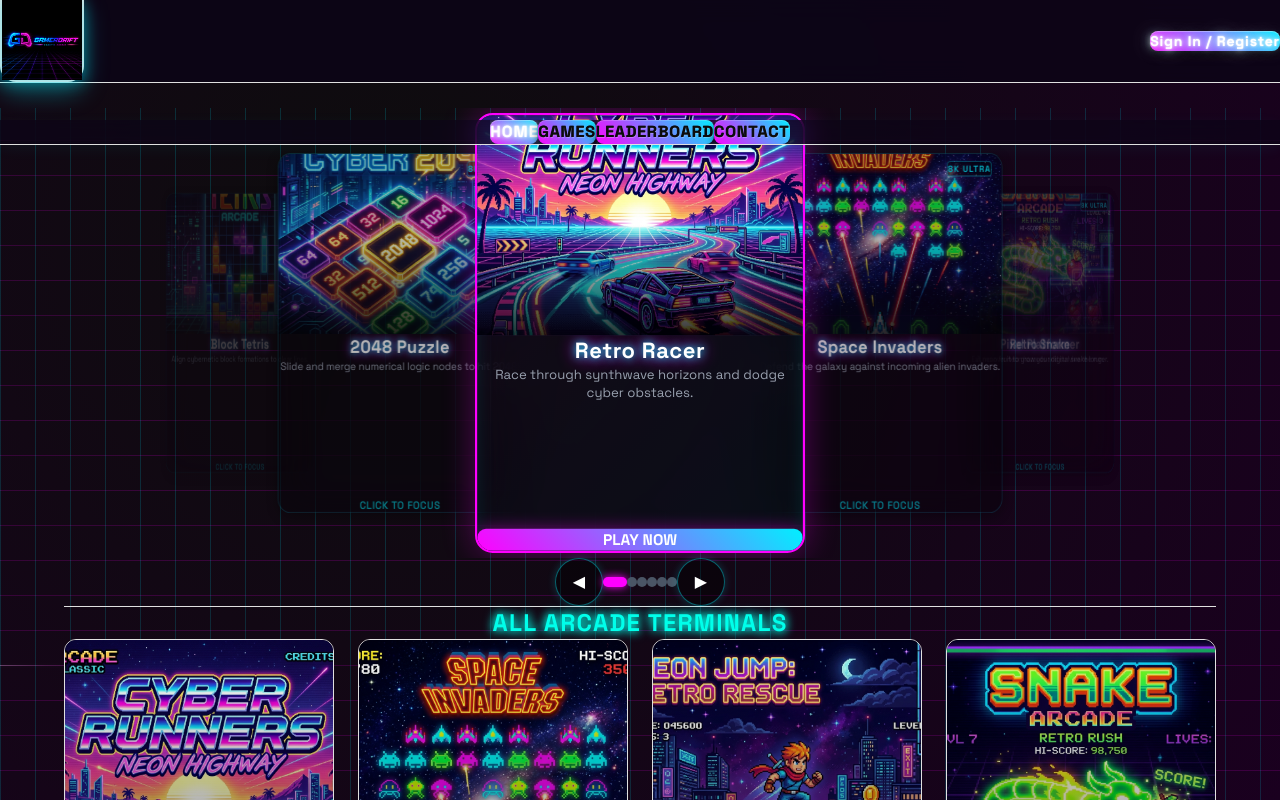
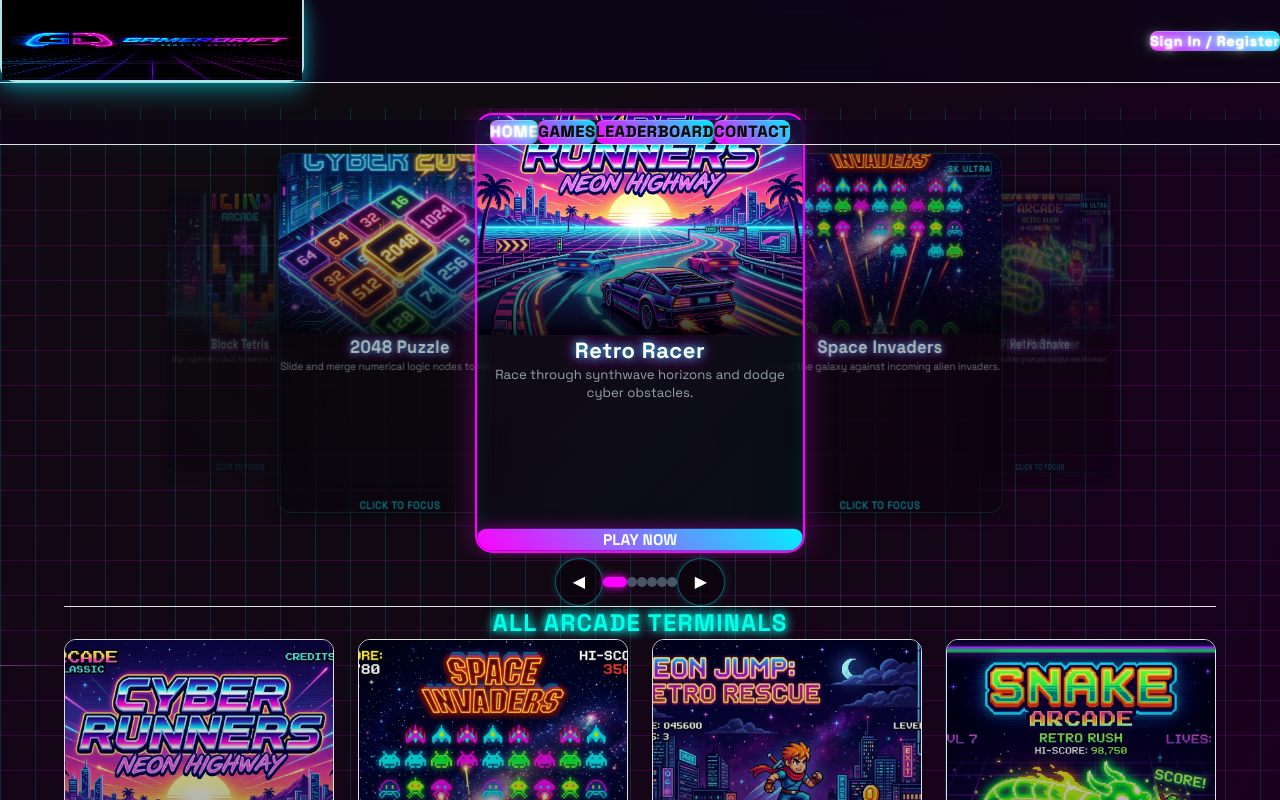
Before and after one commit to gamerdrift/gamerdrift.github.io, a Next.js app: page / in a window 1280 px wide. Built offline with nearby package versions, Linux system fonts and the light colour scheme; no server answers.

Commit message:
style: stretch logo to 300px width and use object-fill

```diff
--- a/components/LogoNavBar.tsx
+++ b/components/LogoNavBar.tsx
@@ -14,7 +14,7 @@ export default function LogoNavBar() {
             <img
               src="/mylogo.png"
               alt="GamerDrift Logo"
-              className="h-12 sm:h-16 md:h-[80px] w-auto object-contain filter drop-shadow-[0_0_8px_rgba(0,240,255,0.5)]"
+              className="h-12 w-[180px] sm:h-16 sm:w-[240px] md:h-[80px] md:w-[300px] object-fill filter drop-shadow-[0_0_8px_rgba(0,240,255,0.5)]"
             />
           </div>
         </Link>
```
